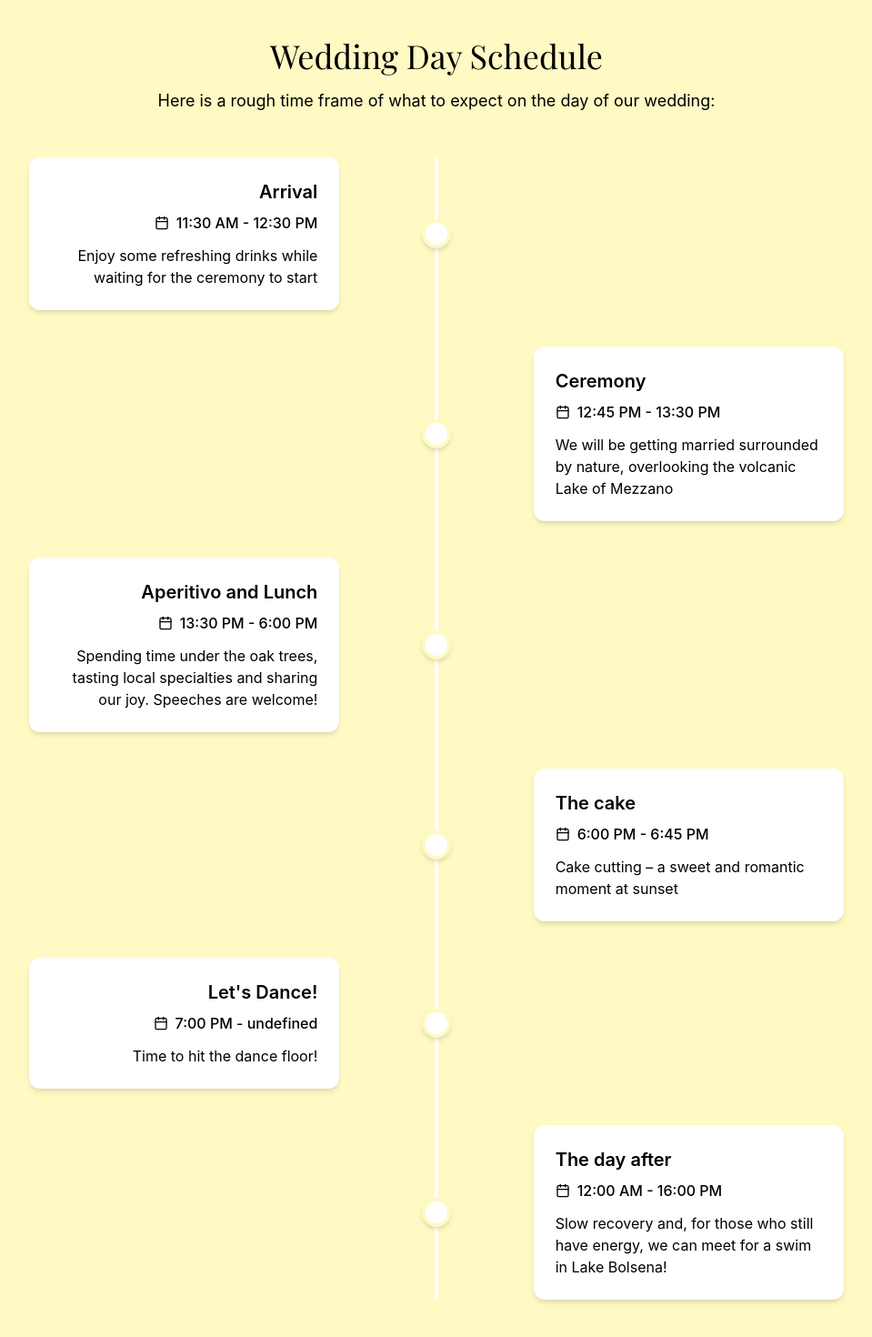
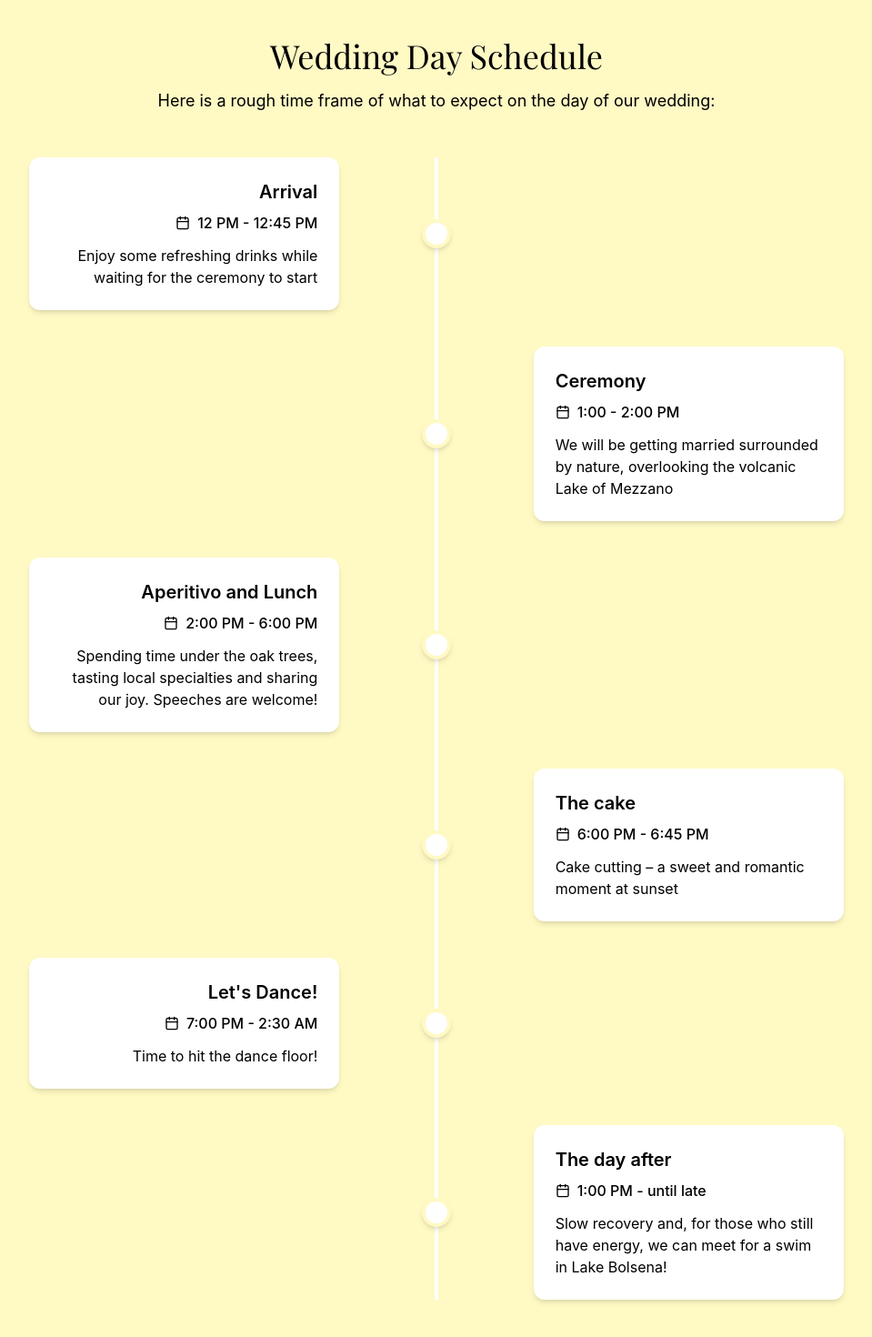
Before and after one commit to helengrapow/HellyEMatte, a React (Vite) app: page /details in a window 1280 px wide. Shown: the part 300-1770 px from the top of the page at 91% size, without its empty margins (160-1119 px from the left). Built offline with nearby package versions, Linux system fonts and the light colour scheme; a web font is replaced by a local one.

Commit message:
final times

```diff
--- a/src/components/QuickDetails.tsx
+++ b/src/components/QuickDetails.tsx
@@ -13,7 +13,7 @@ const QuickDetails = () => {
     {
       icon: Clock,
       title: 'Ceremony Time',
-      info: '12:45', // CUSTOMIZE: Replace with your ceremony time
+      info: '1:00 PM', // CUSTOMIZE: Replace with your ceremony time
     },
     {
       icon: MapPin,
--- a/src/pages/Details.tsx
+++ b/src/pages/Details.tsx
@@ -54,7 +54,7 @@ const Details = () => {
                         <Calendar className="w-4 h-4" />
                         <span className="font-medium">
                           {/* CUSTOMIZE: Time */}
-                          11:30 AM - 12:30 PM
+                          12 PM - 12:45 PM
                         </span>
                       </div>
                       <p className="text-black">
@@ -78,7 +78,7 @@ const Details = () => {
                         <Calendar className="w-4 h-4" />
                         <span className="font-medium">
                           {/* CUSTOMIZE: Time */}
-                          12:45 PM - 13:30 PM
+                          1:00 - 2:00 PM
                         </span>
                       </div>
                       <p className="text-black">
@@ -102,7 +102,7 @@ const Details = () => {
                         <Calendar className="w-4 h-4" />
                         <span className="font-medium">
                           {/* CUSTOMIZE: Time */}
-                          13:30 PM - 6:00 PM
+                          2:00 PM - 6:00 PM
                         </span>
                       </div>
                       <p className="text-black">
@@ -150,7 +150,7 @@ const Details = () => {
                         <Calendar className="w-4 h-4" />
                         <span className="font-medium">
                           {/* CUSTOMIZE: Time */}
-                          7:00 PM - undefined
+                          7:00 PM - 2:30 AM
                         </span>
                       </div>
                       <p className="text-black">
@@ -174,7 +174,7 @@ const Details = () => {
                         <Calendar className="w-4 h-4" />
                         <span className="font-medium">
                           {/* CUSTOMIZE: Time */}
-                          12:00 AM - 16:00 PM
+                          1:00 PM - until late
                         </span>
                       </div>
                       <p className="text-black">
```
